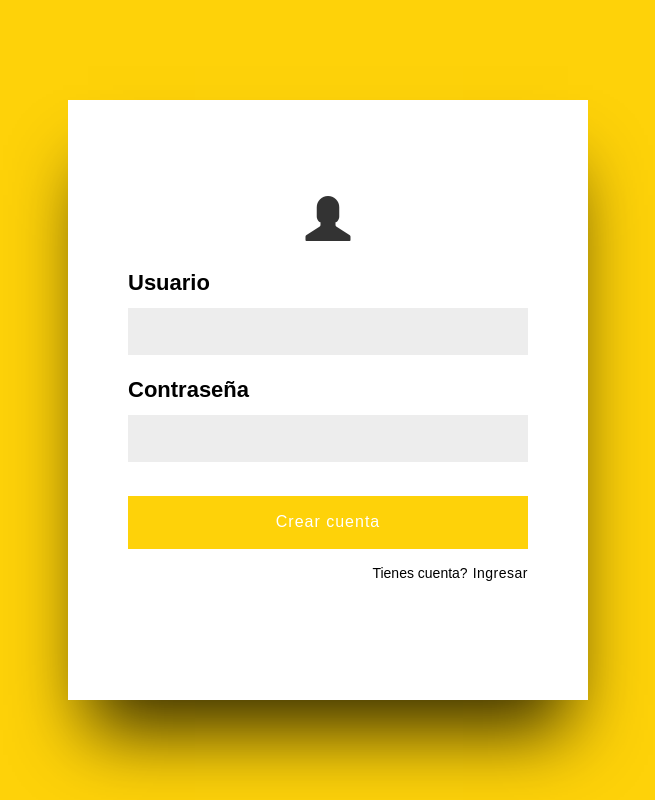
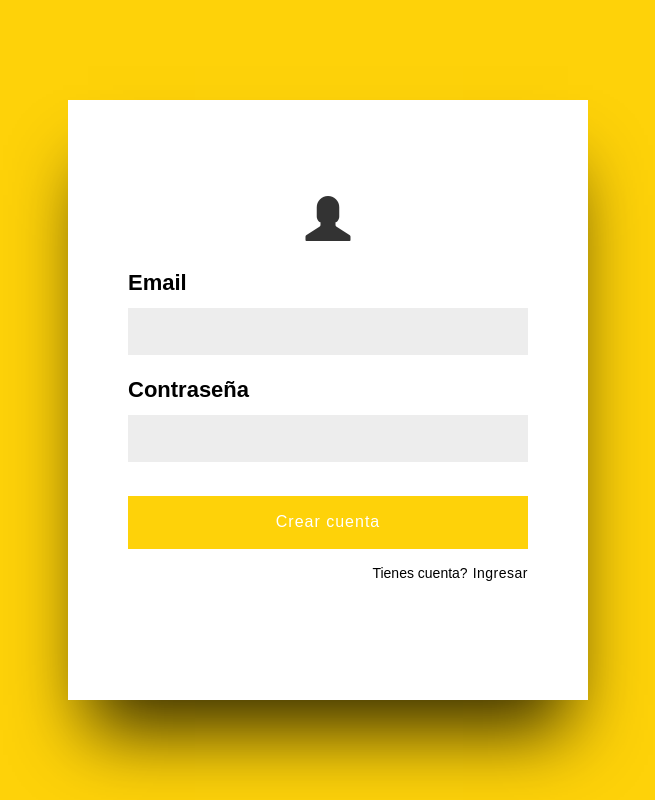
Before and after one commit to felipemontes/treinta-web, a React (Create React App) app: page / in a window 1280 px wide. Shown: the whole page, without its empty margins (312-967 px from the left). Built offline with nearby package versions, Linux system fonts and the light colour scheme; no server answers.

Commit message:
[Fix]: corrected signup type

```diff
--- a/src/components/Login.js
+++ b/src/components/Login.js
@@ -8,7 +8,7 @@ const Login = (props) => {
     password,
     setPassword,
     handleLogin,
-    handleSingup,
+    handleSignup,
     hasAccount,
     setHasAccount,
     emailError,
@@ -19,9 +19,9 @@ const Login = (props) => {
     <section className="login">
       <div className="loginContainer">
         <div className="loginIcon">
-          <i class="glyphicon glyphicon-user"></i>
+          <i className="glyphicon glyphicon-user"></i>
         </div>
-        <label>Usuario</label>
+        <label>Email</label>
         <input
           type="text"
           autoFocus
@@ -35,7 +35,7 @@ const Login = (props) => {
           type="password"
           required
           value={password}
-          onChange={(e) => setPassword(e.target.password)}
+          onChange={(e) => setPassword(e.target.value)}
         />
         <p className="errorMsg">{passwordError}</p>
         <div className="btnContainer">
@@ -51,7 +51,7 @@ const Login = (props) => {
             </>
           ) : (
             <>
-              <button onClick={handleSingup}>Crear cuenta</button>
+              <button onClick={handleSignup}>Crear cuenta</button>
               <p>
                 Tienes cuenta?
                 <span onClick={() => setHasAccount(!hasAccount)}>Ingresar</span>
```
